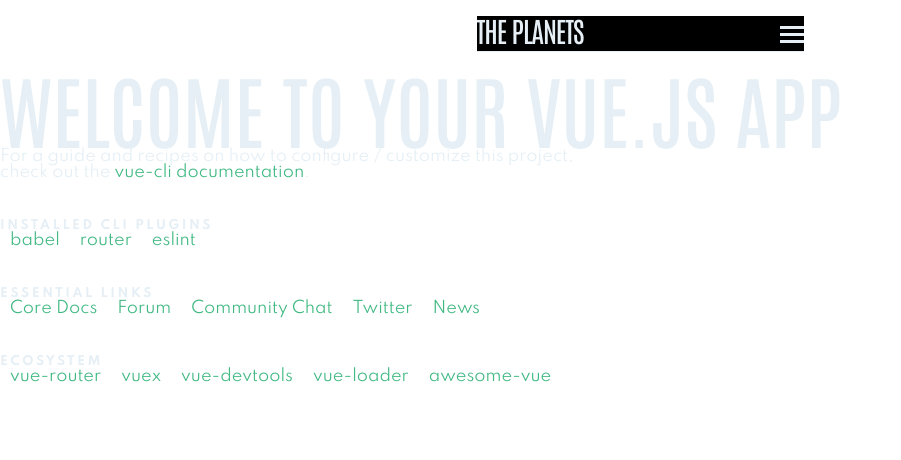
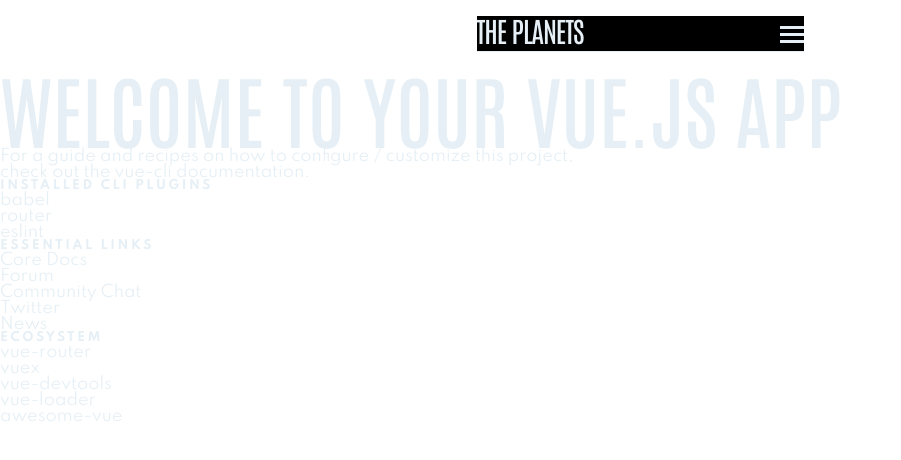
Before and after one commit to ve00ryca/Planets-fact-site, a Vue app: page / in a window 1280 px wide. Shown: the top 460 px of the page, without its empty margins (0-901 px from the left). Built offline with nearby package versions, Linux system fonts and the light colour scheme.

Commit message:
unistall node-sass ^6 after upgrade due to breaking changes

```diff
--- a/package.json
+++ b/package.json
@@ -22,7 +22,6 @@
     "eslint": "^6.7.2",
     "eslint-plugin-prettier": "^3.3.1",
     "eslint-plugin-vue": "^6.2.2",
-    "node-sass": "^6.0.1",
     "prettier": "^2.2.1",
     "sass-loader": "^8.0.2",
     "vue-template-compiler": "^2.6.11"
--- a/src/App.vue
+++ b/src/App.vue
@@ -13,31 +13,32 @@
 };
 </script>
 
-<style lang="scss">
+<style>
 /* Css reset */
 @import url("./styles/reset.css");
 /* Google fonts */
 @import url("https://fonts.googleapis.com/css2?family=Antonio:wght@500&family=Spartan:wght@400;700&display=swap");
 
 /* Variables */
-$base-color: #e5eff5;
-$background-color: #070724;
-//$border-dark: rgba($base-color, 0.88);
-$mercury-color: #419ebb;
-$venus-color: #eda249;
-$earth-color: #6d2ed5;
-$mars-color: #d14c32;
-$jupiter-color: #d83a34;
-$saturn-color: #cd5120;
-$uranus-color: #1ec1a2;
-$neptune-color: #2d68f0;
+:root {
+  --base-color: #e5eff5;
+  --background-color: #070724;
+  --mercury-color: #419ebb;
+  --venus-color: #eda249;
+  --earth-color: #6d2ed5;
+  --mars-color: #d14c32;
+  --jupiter-color: #d83a34;
+  --saturn-color: #cd5120;
+  --uranus-color: #1ec1a2;
+  --neptune-color: #2d68f0;
+}
 
 /* Base styles */
 html,
 body {
   font-family: "Spartan", sans-serif;
   font-size: 16px;
-  color: $base-color;
+  color: var(--base-color);
   -webkit-font-smoothing: antialiased;
   -moz-osx-font-smoothing: grayscale;
 }
@@ -79,12 +80,12 @@
   font-weight: 500;
   mix-blend-mode: normal;
   opacity: 0.2;
-  border: 1px solid $base-color;
-  span {
-    font-weight: 700;
-    letter-spacing: 2.57143px;
-    opacity: 0.5;
-  }
+  border: 1px solid var(--base-color);
+}
+button span {
+  font-weight: 700;
+  letter-spacing: 2.57143px;
+  opacity: 0.5;
 }
 h4 {
   font-size: 0.6875rem;
@@ -92,10 +93,10 @@
 }
 
 a {
-  color: $base-color;
+  color: var(--base-color);
   text-decoration: none;
-  &.router-link-exact-active:not(#brand) {
-    color: #fff;
-  }
+}
+a .router-link-exact-active:not(#brand) {
+  color: #fff;
 }
 </style>
--- a/src/components/HelloWorld.vue
+++ b/src/components/HelloWorld.vue
@@ -102,21 +102,3 @@
   },
 };
 </script>
-
-<!-- Add "scoped" attribute to limit CSS to this component only -->
-<style scoped lang="scss">
-h3 {
-  margin: 40px 0 0;
-}
-ul {
-  list-style-type: none;
-  padding: 0;
-}
-li {
-  display: inline-block;
-  margin: 0 10px;
-}
-a {
-  color: #42b983;
-}
-</style>
--- a/src/components/NavBar.vue
+++ b/src/components/NavBar.vue
@@ -76,10 +76,7 @@
 };
 </script>
 
-<style scoped lang="scss">
-/* Variables */
-$base-color: #e5eff5;
-
+<style scoped>
 /* Navigation bar and navigation list for mobile devices */
 .nav {
   width: 90%;
@@ -91,50 +88,50 @@
 #navbar {
   position: relative;
   height: 36px;
-  border-bottom: 1px solid $base-color;
-  #brand {
+  border-bottom: 1px solid var(--base-color);
+}
+#navbar #brand {
   font-size: 1.75rem;
   letter-spacing: -1.05px;
   text-align: left;
 }
-  #hamburger {
+#navbar #hamburger {
   position: absolute;
   top: 0;
   right: 0;
   width: 24px;
   height: 36px;
 }
-  .hamburger-lines {
+#navbar .hamburger-lines {
   content: "";
   position: absolute;
   right: 0;
   width: 24px;
   height: 3px;
   display: block;
-    background: $base-color;
+  background: var(--base-color);
   transition: 0.5s ease;
 }
-  #hamburger-line-top {
+#navbar #hamburger-line-top {
   top: 27.78%;
 }
-  #hamburger-line-middle {
+#navbar #hamburger-line-middle {
   top: 47.22%;
 }
-  #hamburger-line-bottom {
+#navbar #hamburger-line-bottom {
   top: 66.67%;
 }
-  .hamburger-line-top-transform {
+#navbar .hamburger-line-top-transform {
   transform: rotate(-45deg);
   top: 50% !important;
 }
-  .hamburger-line-middle-transform {
+#navbar .hamburger-line-middle-transform {
   width: 1px;
   right: 50% !important;
 }
-  .hamburger-line-bottom-transform {
+#navbar .hamburger-line-bottom-transform {
   transform: rotate(45deg);
   top: 50% !important;
-  }
 }
 
 /* Navigation list */
```
Also changed, not shown: 1 other file (tests, documents, lock files or other folders). Lines whose indentation alone changed are shown as unchanged.
